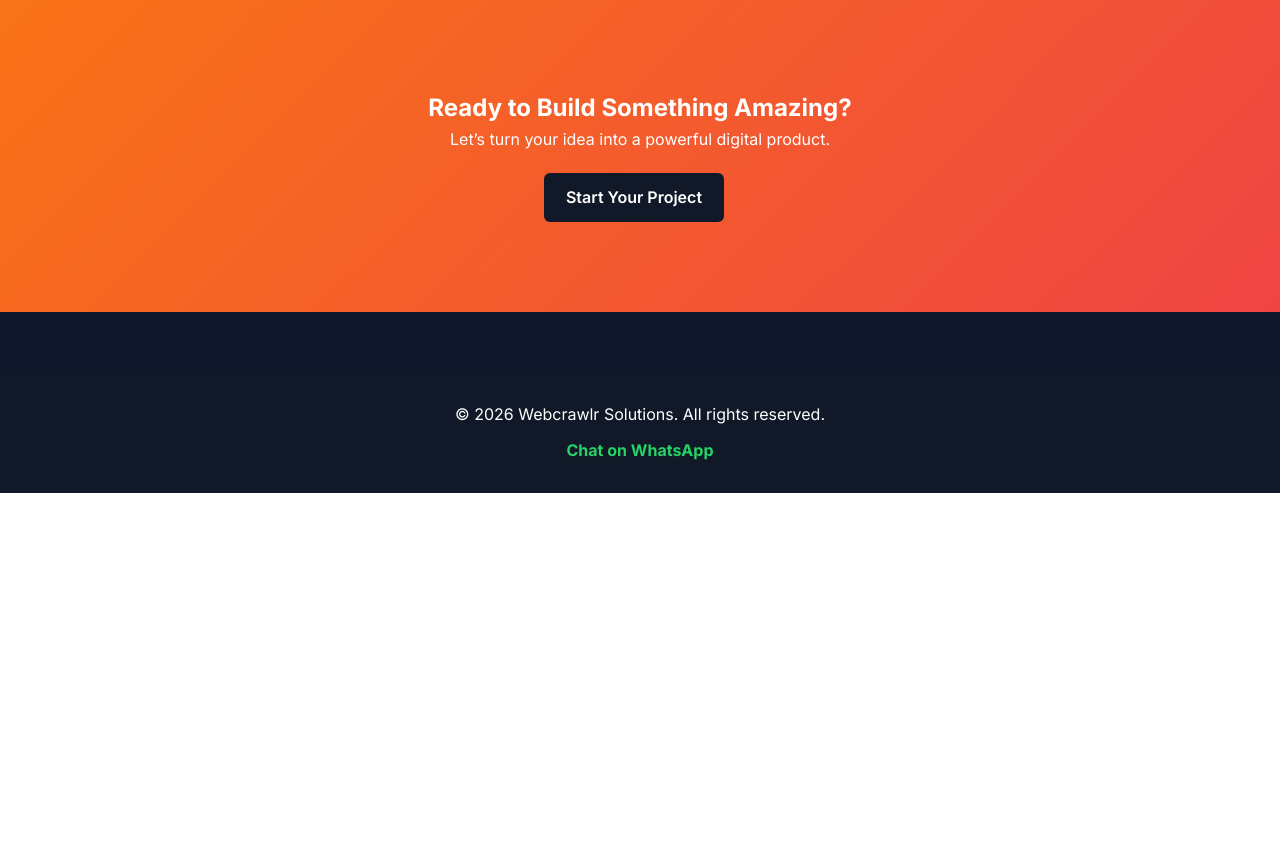
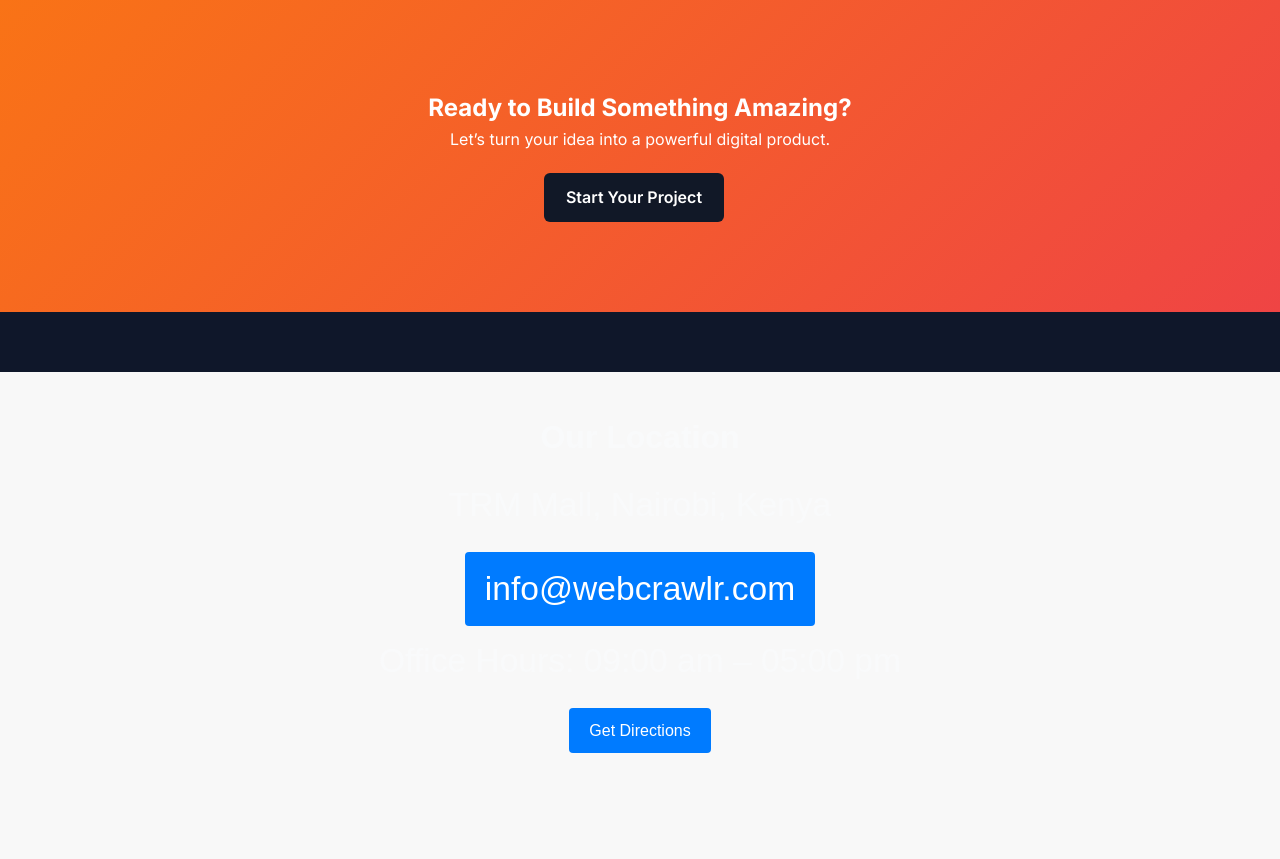
Before and after one commit to crypto-vin/webcrawlr, a Django app: template templates/home.html in a window 1280 px wide. Shown: the part 1760-2619 px from the top of the page. Before the commit the page ends 2253 px from the top, so only its background shows below. Run offline with Django 5.2, Linux system fonts and the light colour scheme; the template is opened without the code that fills it, so the values that code supplies are empty.

Commit message:
Add location section to base.html
Added location section with address and map.

```diff
--- a/templates/base.html
+++ b/templates/base.html
@@ -38,6 +38,31 @@
     <!-- Page-specific content will appear here -->
     {% endblock %}
 </main>
+
+<section id="location" class="location-section">
+  <div class="container">
+    <h2>Our Location</h2>
+    <p class="address">TRM Mall, Nairobi, Kenya</p>
+    <p class="email"><a href="mailto:info@webcrawlr.com">info@webcrawlr.com</a></p>
+    <p class="hours">Office Hours: 09:00 am – 05:00 pm</p>
+    <a href="https://maps.google.com?q=Thika+Road+Mall+Nairobi+Kenya" target="_blank">
+      Get Directions
+    </a>
+  </div>
+  <br>
+  <div class="map-container">
+  <iframe
+    src="https://www.google.com/maps?q=Thika+Road+Mall+Nairobi+Kenya&output=embed"
+    width="100%"
+    height="450"
+    style="border:0;"
+    allowfullscreen
+    loading="lazy">
+  </iframe>
+</div>
+
+</section>
+
 
 <!-- FOOTER -->
 <footer class="site-footer">
```
